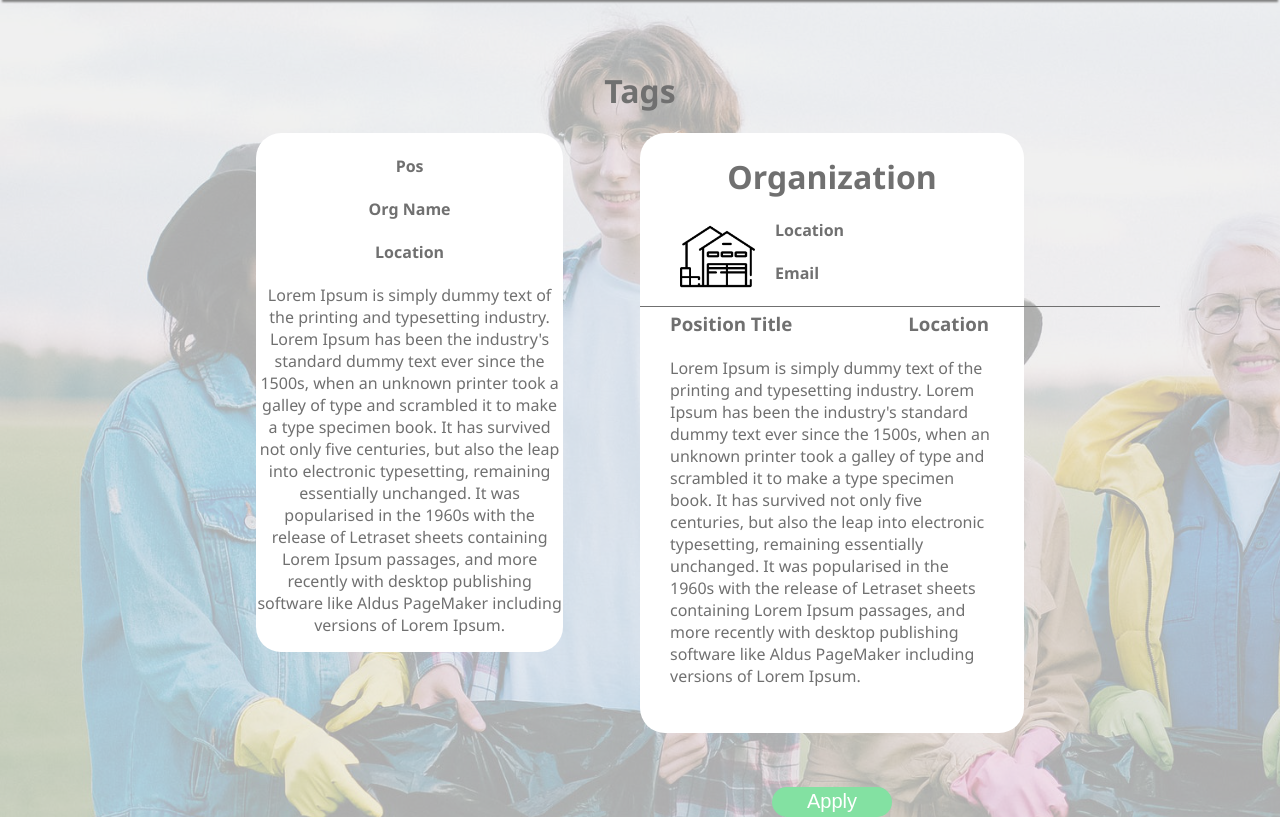
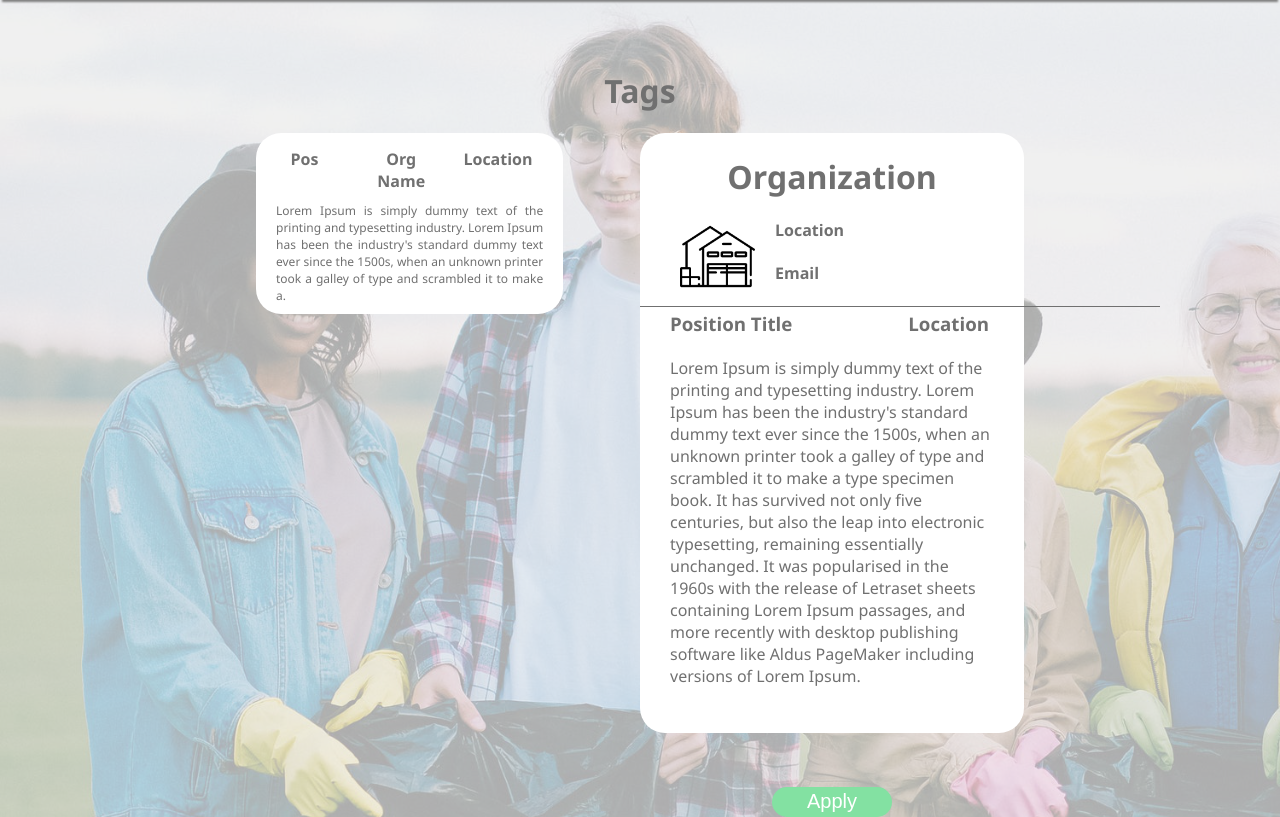
Before and after one commit to RBHNirvana/NWHacks, a Flask app: page /volpositions.html in a window 1280 px wide. Shown: the part 90-907 px from the top of the page. Run offline with Flask 2, Linux system fonts and the light colour scheme.

Commit message:
Modified styling to the volunteer posts

```diff
--- a/app/static/position.css
+++ b/app/static/position.css
@@ -17,6 +17,25 @@
     float: left;
     width: 40%;
     border-radius: 25px;
+}
+
+.heading-post{
+    display: flex;
+    margin-top: 5px;
+}
+
+.heading-post *{
+    margin: 10px;
+}
+
+.pos-title, .org-name, .pos-location{
+    width: 25%;
+}
+
+.pos-description{
+    font-size: 12px;
+    margin: 0px 20px 10px 20px;
+    text-align: justify;
 }
 
 .info-container{
--- a/app/templates/volpositions.html
+++ b/app/templates/volpositions.html
@@ -23,17 +23,11 @@
                     <h4 class="org-name">Org Name</h4>
                     <h4 class="pos-location">Location</h4>
                 </div>
-                <p>
+                <p class="pos-description">
                     Lorem Ipsum is simply dummy text of the printing and
                     typesetting industry. Lorem Ipsum has been the industry's
                     standard dummy text ever since the 1500s, when an unknown
-                    printer took a galley of type and scrambled it to make a
-                    type specimen book. It has survived not only five centuries,
-                    but also the leap into electronic typesetting, remaining
-                    essentially unchanged. It was popularised in the 1960s with
-                    the release of Letraset sheets containing Lorem Ipsum passages,
-                    and more recently with desktop publishing software like Aldus
-                    PageMaker including versions of Lorem Ipsum.
+                    printer took a galley of type and scrambled it to make a.
                 </p>
             </div>
             <div class="info-container">
```
